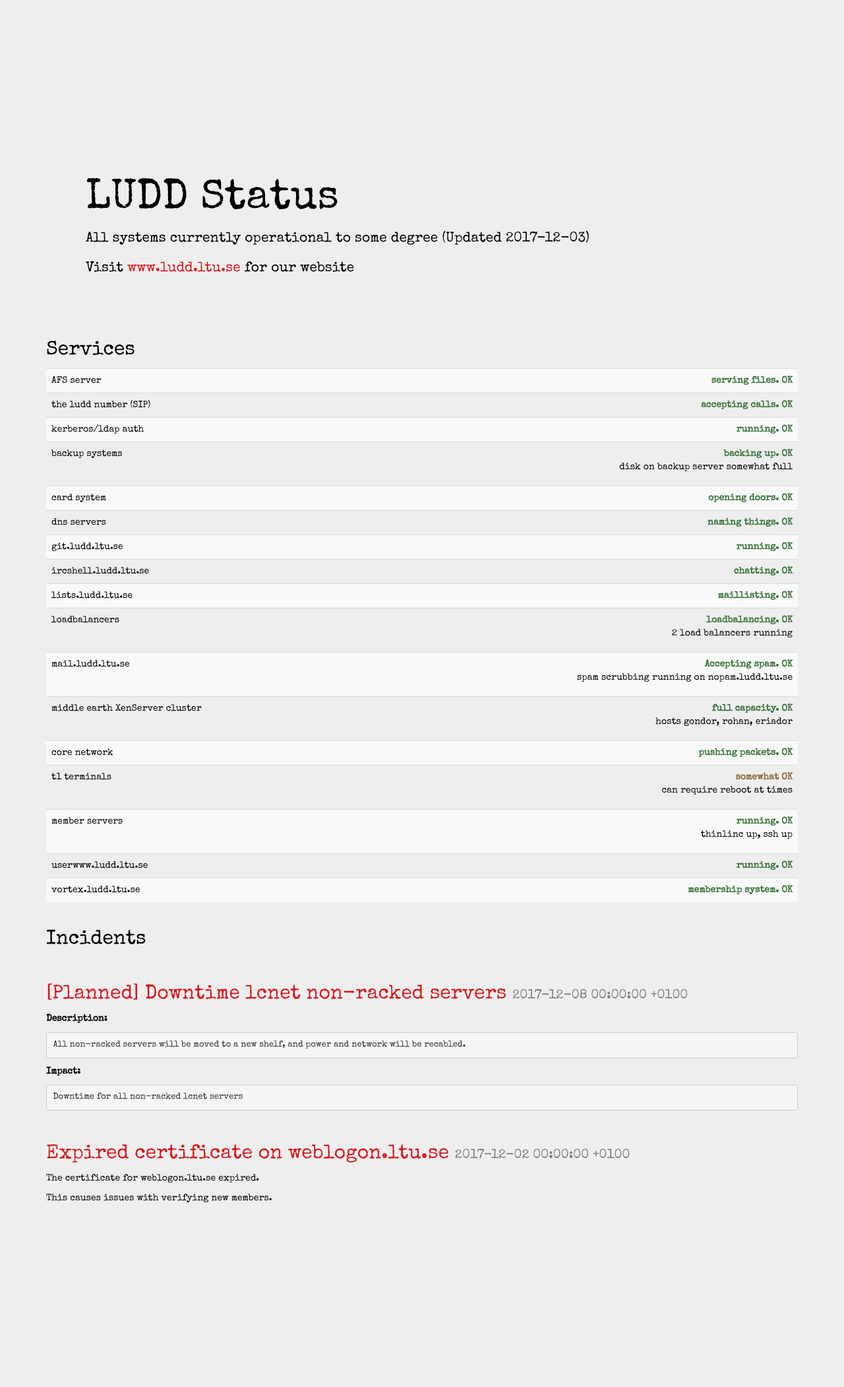
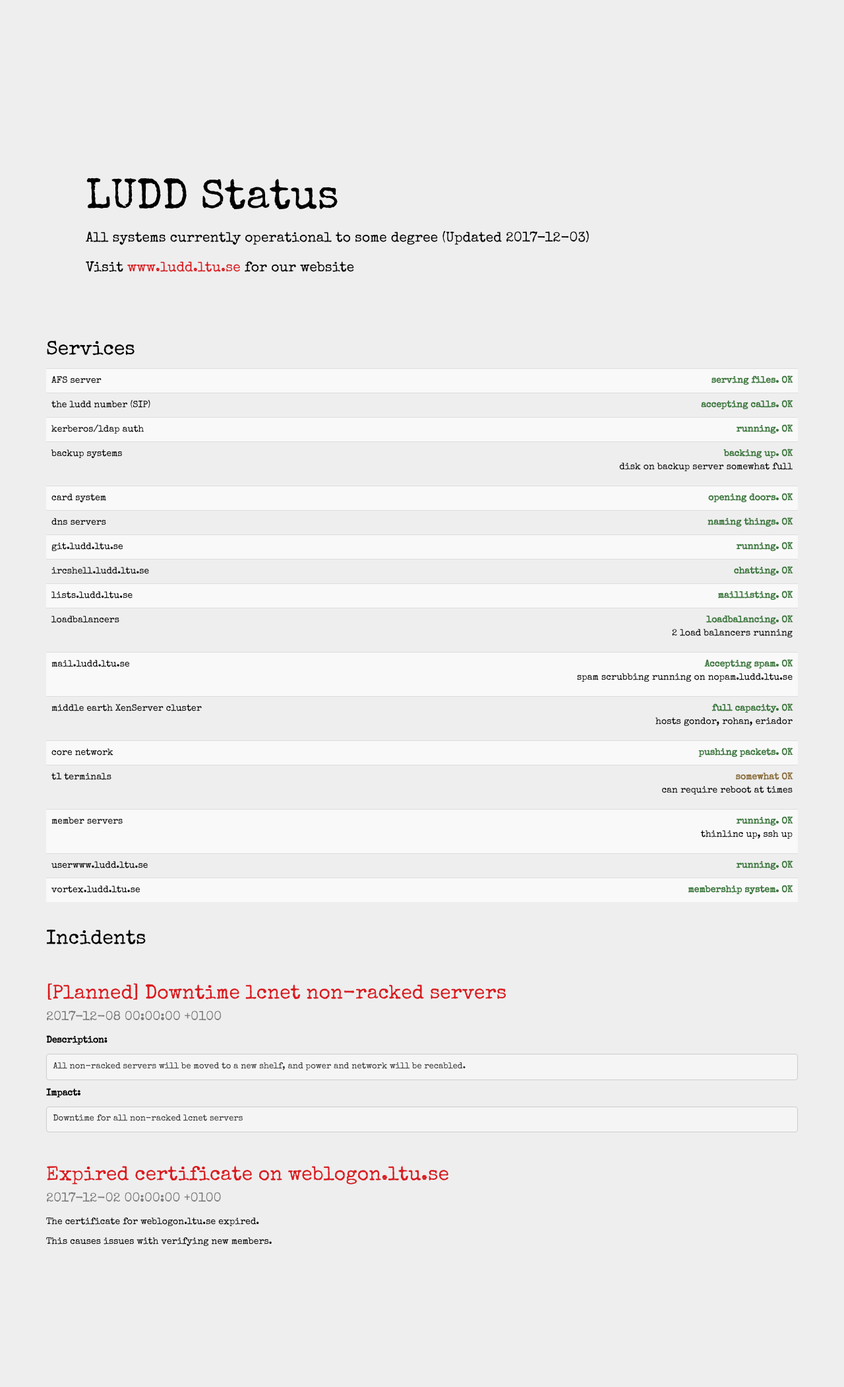
Before and after one commit to LUDDLTU/statuspage, a Jekyll site: the page built from index.html, in a window 1280 px wide. Shown: the whole page at 66% size. Built offline with Jekyll 4.4.1, drawn with Linux system fonts in a browser that asks for light colours; before the commit the page ends 2036 px from its top, so only the background shows below that.

```diff
--- a/index.html
+++ b/index.html
@@ -47,7 +47,7 @@
             {% assign incidents = (site.incidents | sort: 'date') | reverse %}
             {% for post in incidents %}
             <div class="incident">
-                <h2><a href="{{ post.url }}">{{ post.title }}</a> <small>{{ post.date }}</small></h2>
+                <h2><a href="{{ post.url }}">{{ post.title }}</a> <br/><small>{{ post.date }}</small></h2>
                 <div>{{ post.content }}</div>
             </div>
             {% endfor %}
```
